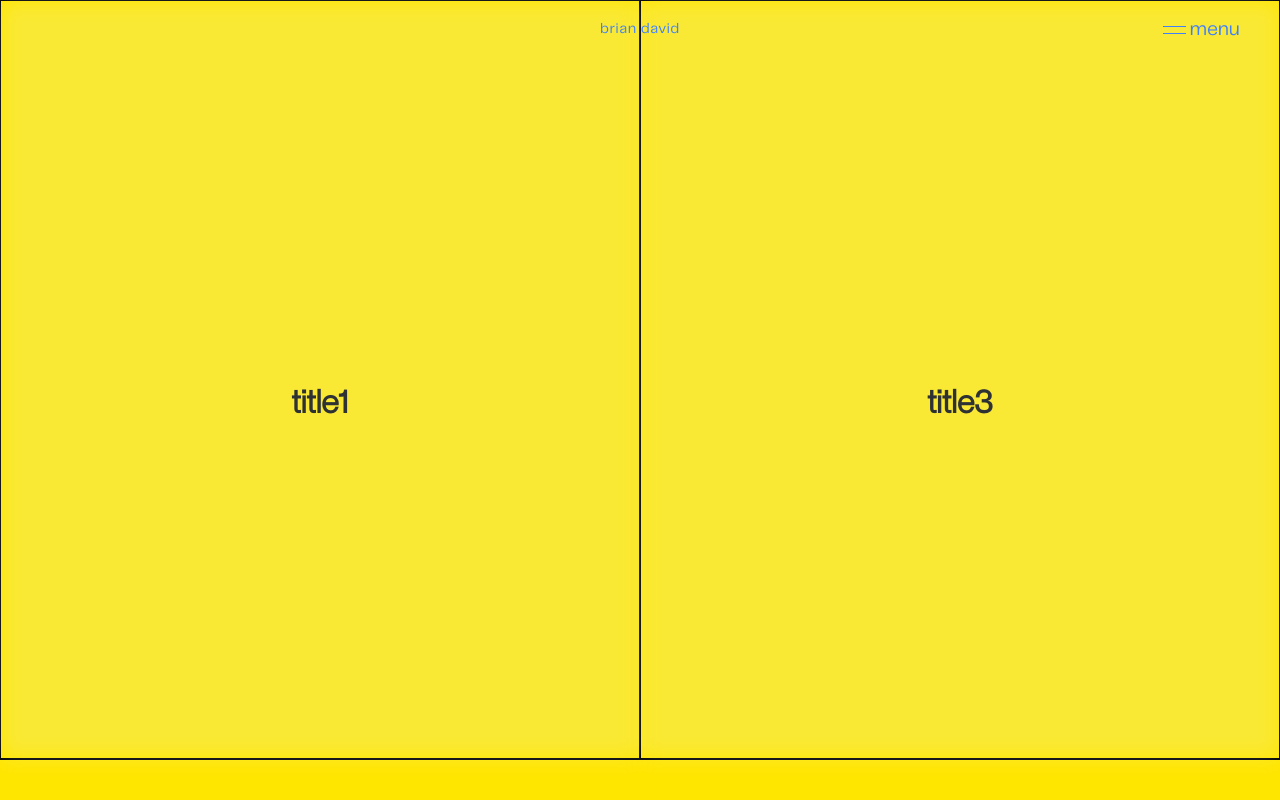
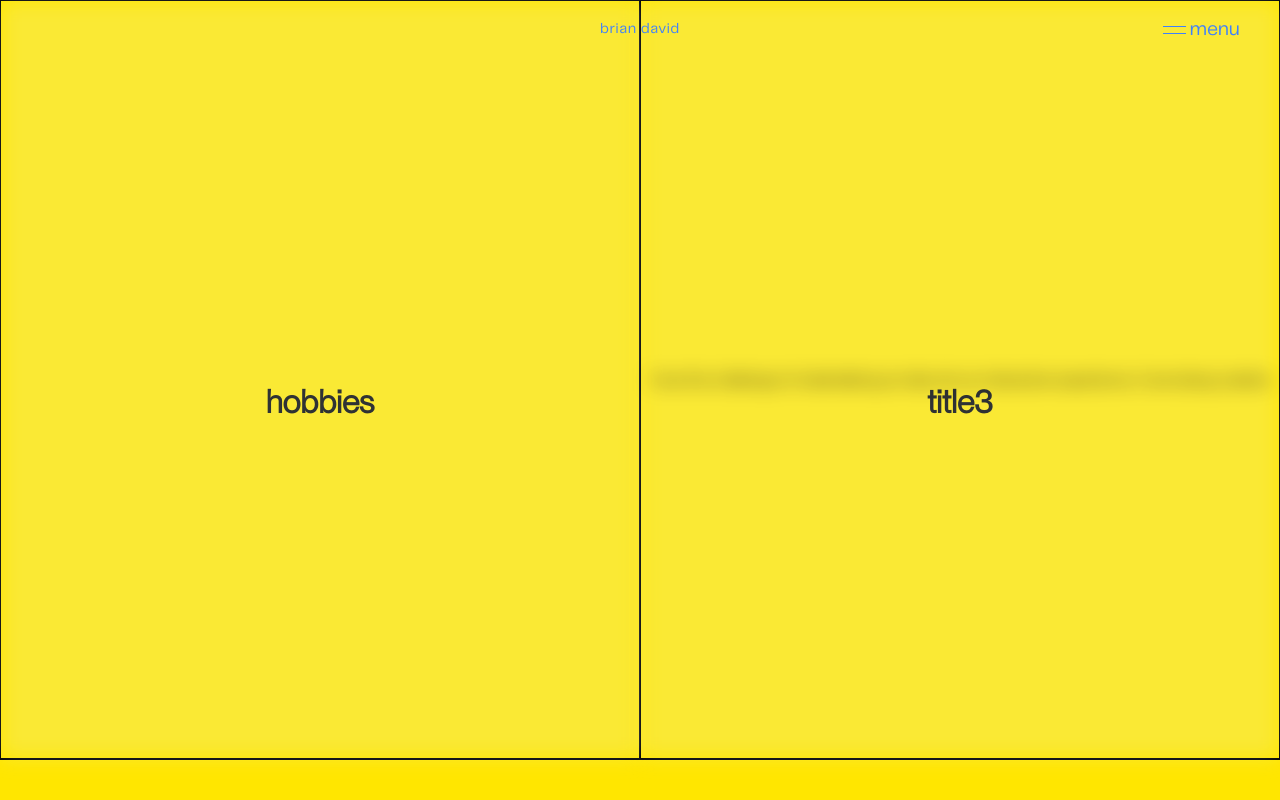
Before and after one commit to brian-david4/brian-portfolio-website, a React (Vite) app in the folder portfolio-website/: page /about in a window 1280 px wide. Shown: the top 800 px of the page. Built offline with nearby package versions, Linux system fonts and the light colour scheme.

Commit message:
Change 'Magnetic' component name

```diff
--- a/portfolio-website/src/components/MouseFollowText/MouseFollowText.tsx
+++ b/portfolio-website/src/components/Magnetic/Magnetic.tsx
@@ -1,12 +1,12 @@
 import { motion } from "framer-motion";
 import { useRef, useState } from "react";
-import styles from "./followText.module.css";
+import styles from "./magnetic.module.css";
 
 interface MouseFollowTextProps {
-  children: string;
+  children: string | React.ReactNode;
 }
 
-const MouseFollowText = ({ children }: MouseFollowTextProps) => {
+const Magnetic = ({ children }: MouseFollowTextProps) => {
   const [position, setPosition] = useState({ x: 0, y: 0 });
   const [isHovered, setIsHovered] = useState(false);
   const ref = useRef<HTMLDivElement | null>(null);
@@ -36,19 +36,12 @@ const MouseFollowText = ({ children }: MouseFollowTextProps) => {
       onMouseMove={mouseMove}
       onMouseLeave={mouseLeave}
       onMouseEnter={mouseEnter}
-      animate={
-        isHovered
-          ? { x: position.x, y: position.y }
-          : {
-              opacity: 0,
-              transition: { duration: 0.5, ease: [0.16, 1, 0.3, 1] },
-            }
-      }
-      transition={{ type: "spring", stiffness: 150, damping: 50 }}
+      animate={isHovered ? { x: position.x, y: position.y } : {}}
+      transition={{ type: "spring", stiffness: 30, damping: 100 }}
     >
       {children}
     </motion.div>
   );
 };
 
-export default MouseFollowText;
+export default Magnetic;
--- a/portfolio-website/src/pages/About/About.tsx
+++ b/portfolio-website/src/pages/About/About.tsx
@@ -5,7 +5,7 @@ import ContactMouseEffect from "../../components/ContactMouseEffect/ContactMouse
 import { useState } from "react";
 import AboutFooter from "../../components/AboutFooter/AboutFooter";
 import AboutPageSection from "../../components/AboutPageSection/AboutPageSection";
-import MouseFollowText from "../../components/MouseFollowText/MouseFollowText";
+import Magnetic from "../../components/Magnetic/Magnetic";
 
 const About = () => {
   const { ref, inView } = useInView({
@@ -30,17 +30,19 @@ const About = () => {
             <div
               className={`${styles.page1SectionContainer} ${styles.leftContainer}`}
             >
-              <AboutPageSection title="title1">
-                <MouseFollowText>
-                  I love the challenge of materializing an idea into an
-                  interactive experience. I love being creative
-                </MouseFollowText>
+              <AboutPageSection title="hobbies">
+                <div className={styles.textPos}>
+                  <Magnetic></Magnetic>
+                </div>
               </AboutPageSection>
             </div>
 
             <div className={styles.page1SectionContainer}>
               <AboutPageSection title="title3">
-                <MouseFollowText>woooooooooooo</MouseFollowText>
+                <Magnetic>
+                  I love the challenge of materializing an idea into an
+                  interactive experience. I love being creative
+                </Magnetic>
               </AboutPageSection>
             </div>
           </div>
--- a/portfolio-website/src/pages/About/about.module.css
+++ b/portfolio-website/src/pages/About/about.module.css
@@ -57,3 +57,11 @@
   bottom: 0;
   width: 100%;
 }
+.textPos {
+  position: absolute;
+  left: 20%;
+  bottom: 5%;
+  width: 50%;
+  height: 35%;
+  /* background-color: aqua; */
+}
```
Also changed, not shown: portfolio-website/src/components/Magnetic/magnetic.module.css (renamed from portfolio-website/src/components/MouseFollowText/followText.module.css).
